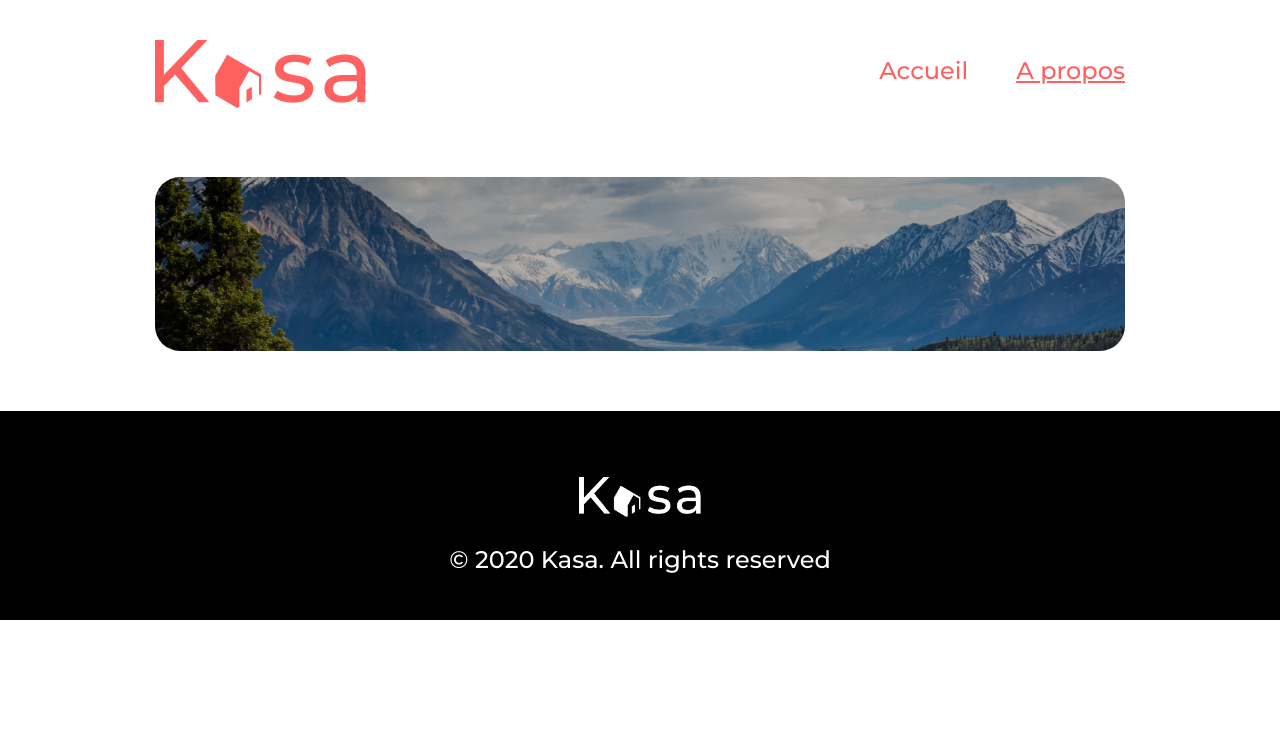
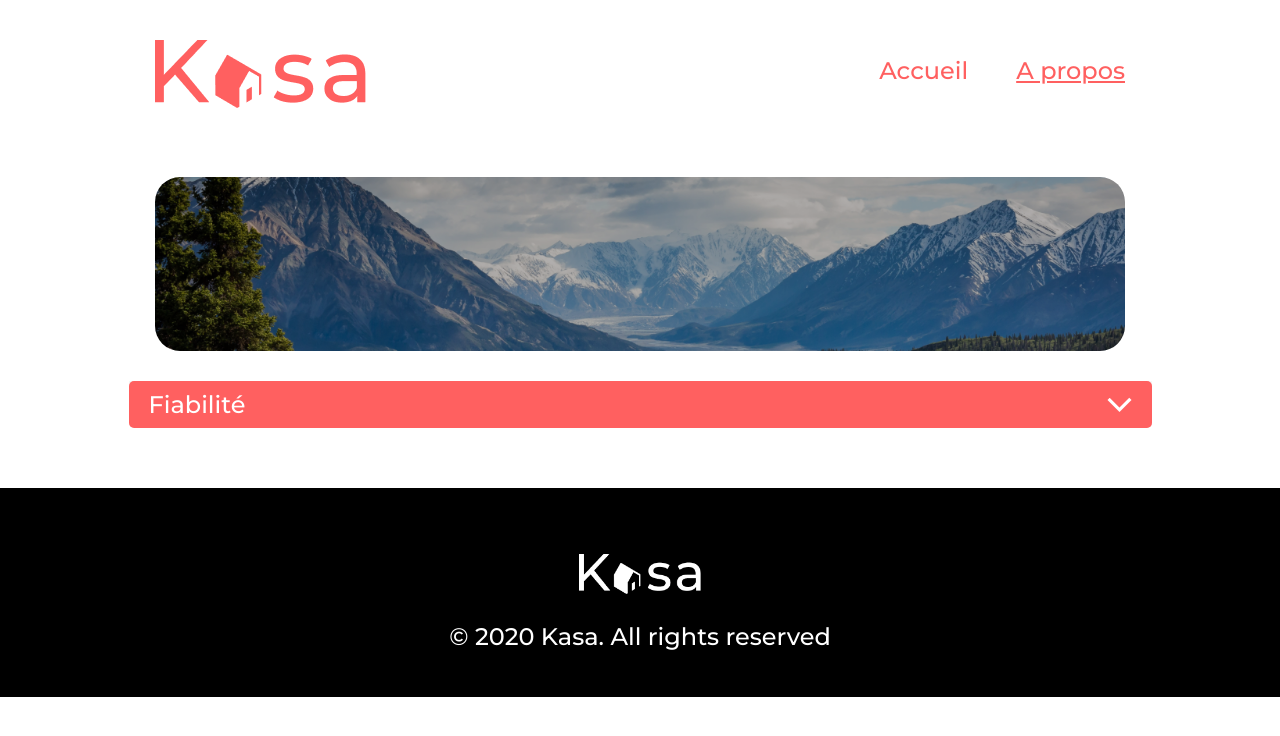
Before and after one commit to citymer/JeromeMercier_11_28072022, a React (Create React App) app: page /apropos in a window 1280 px wide. Shown: the top 736 px of the page. Built offline with nearby package versions, Linux system fonts and the light colour scheme.

Commit message:
construction dropdown

```diff
--- a/public/index.html
+++ b/public/index.html
@@ -15,6 +15,7 @@
       href="https://fonts.googleapis.com/css2?family=Lato&family=Montserrat:wght@500&display=swap"
       rel="stylesheet"
     />
+
     <title>Kasa</title>
   </head>
   <!-- BODY-->
--- /dev/null
+++ b/src/components/Dropdown.jsx
@@ -0,0 +1,35 @@
+import React from 'react'
+import Vector from '../assets/Vector.png'
+import { useState } from 'react'
+
+const Dropdown = () => {
+  const [toggle, setToggle] = useState(false)
+  const toggleFunction = () => {
+    setToggle(!toggle)
+  }
+  return (
+    <div className="centrage">
+      <div>
+        <div className="contentDropdown">
+          <div className="dropdown">
+            <h2>Fiabilité</h2>
+            <img
+              className="chevronDown"
+              src={Vector}
+              onClick={toggleFunction}
+              alt="chevron down"
+            />
+          </div>
+          <p
+            className="sommaire"
+            style={{ display: toggle ? 'block' : 'none' }}
+          >
+            ererererer
+          </p>
+        </div>
+      </div>
+    </div>
+  )
+}
+
+export default Dropdown
--- a/src/pages/Apropos.jsx
+++ b/src/pages/Apropos.jsx
@@ -1,4 +1,5 @@
 import React from 'react'
+import Dropdown from '../components/Dropdown'
 import Footer from '../components/Footer'
 import Header from '../components/Header'
 import SectionTwo from '../components/SectionTwo'
@@ -8,6 +9,7 @@ const Apropos = () => {
     <div>
       <Header />
       <SectionTwo />
+      <Dropdown />
       <Footer />
     </div>
   )
--- /dev/null
+++ b/src/styles/components/_dropdown.css
@@ -0,0 +1 @@
+.dropdown{width:1023px;height:47px;background-color:#ff6060;border-radius:5px;margin-top:30px;display:flex;justify-content:space-between;align-items:center}h2{color:#fff;font-size:24px;font-weight:500;margin-left:20px}.chevronDown{margin-right:20px}.contentDropdown{background-color:#f6f6f6;border-radius:0px 0px 5px 5px}.sommaire{display:none}
--- /dev/null
+++ b/src/styles/components/_dropdown.scss
@@ -0,0 +1,27 @@
+@import '../utils/variables';
+.dropdown {
+  width: 1023px;
+  height: 47px;
+  background-color: $couleur-primaire;
+  border-radius: 5px;
+  margin-top: 30px;
+  display: flex;
+  justify-content: space-between;
+  align-items: center;
+}
+h2 {
+  color: $couleur-blanche;
+  font-size: 24px;
+  font-weight: 500;
+  margin-left: 20px;
+}
+.chevronDown {
+  margin-right: 20px;
+}
+.contentDropdown {
+  background-color: $couleur-background;
+  border-radius: 0px 0px 5px 5px;
+}
+.sommaire {
+  display: none;
+}
--- a/src/styles/index.scss
+++ b/src/styles/index.scss
@@ -1,6 +1,7 @@
 @import './components/header.scss';
 @import './components/sectionOne.scss';
 @import './components/sectiontwo.scss';
+@import './components/dropdown.scss';
 @import './components/erreur404.scss';
 @import './components/gallery';
 @import './components/footer';
```
Also changed, not shown: src/assets/Vector.png (added), src/styles/index.css.
